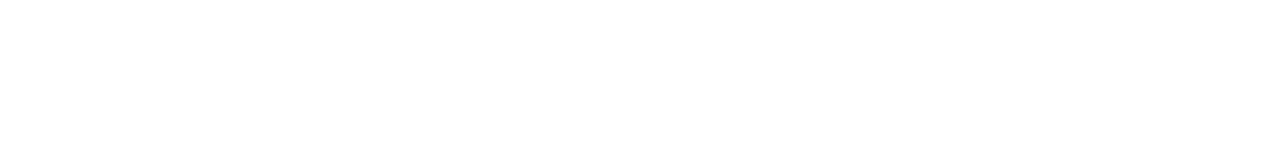
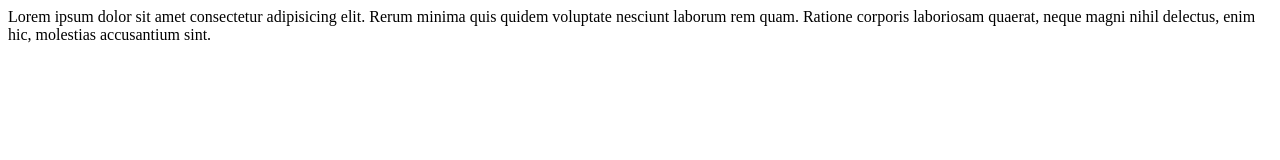
Before and after one commit to ashikkumar117792-droid/demo, a plain HTML site: page Index.html in a window 1280 px wide. Drawn offline with Linux system fonts and the light colour scheme.

```diff
--- a/Index.html
+++ b/Index.html
@@ -6,6 +6,6 @@
     <title>Document</title>
 </head>
 <body>
-
+    Lorem ipsum dolor sit amet consectetur adipisicing elit. Rerum minima quis quidem voluptate nesciunt laborum rem quam. Ratione corporis laboriosam quaerat, neque magni nihil delectus, enim hic, molestias accusantium sint.
 </body>
 </html>
```
Also changed, not shown: 1 other file.
